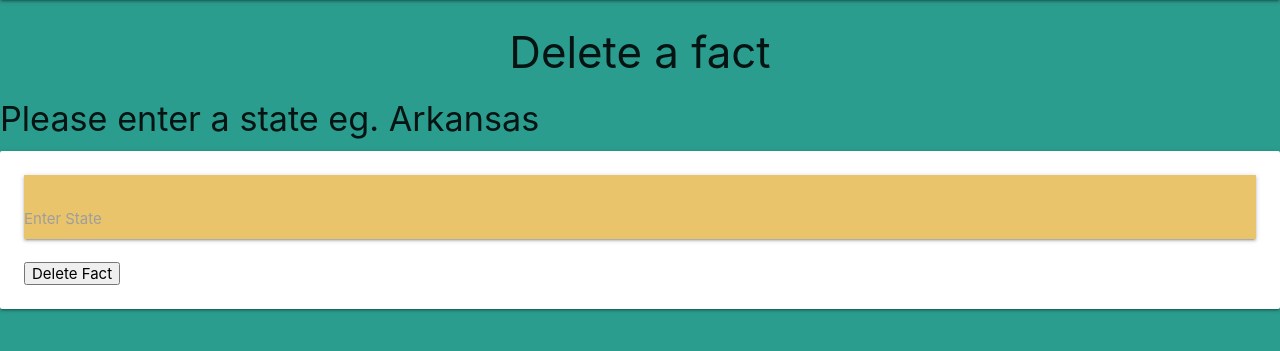
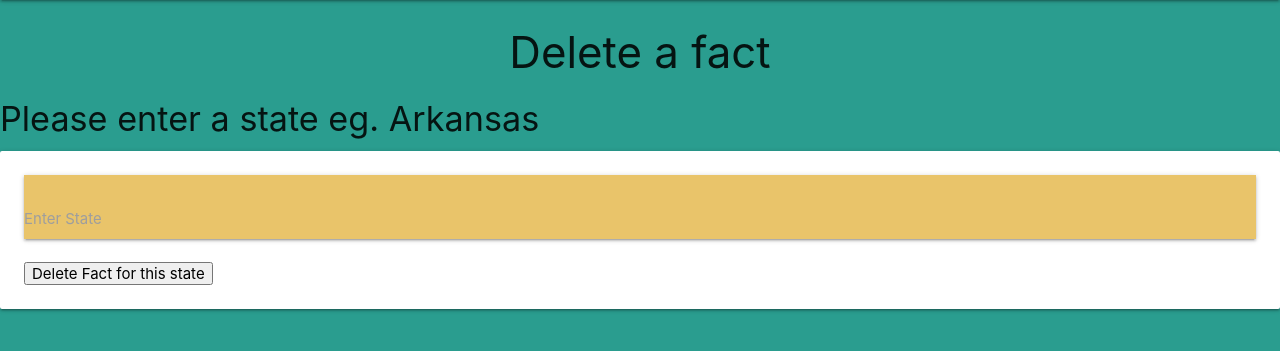
Before and after one commit to Code-Institute-Submissions/NyHagan-Statesproject_MayResub, a Flask app: page /delfact in a window 1280 px wide. Shown: the part 64-415 px from the top of the page. Run offline with Flask 2, Linux system fonts and the light colour scheme; some libraries are stand-ins or nearby versions.

Commit message:
change value of tet in submit button in defact.html tobe more clear

```diff
--- a/app.py
+++ b/app.py
@@ -116,7 +116,7 @@ def delfact():
         del_state = request.form.get("del_state").capitalize()
 
         mongo.db.names.find_one_and_update({"state_name": del_state},
-                                 {"$set": {"fun_fact":'-'}}
+                                 {"$set": {"fun_fact":''}}
                                  )
         flash("Fact has been Deleted")
         return redirect(url_for('fact'))
--- a/templates/delfact.html
+++ b/templates/delfact.html
@@ -17,7 +17,7 @@
                     </div>
                   </nav>
                   <br>
-				<input type="submit" value="Delete Fact">
+				<input type="submit" value="Delete Fact for this state">
             </div>
         </form>
 
```
